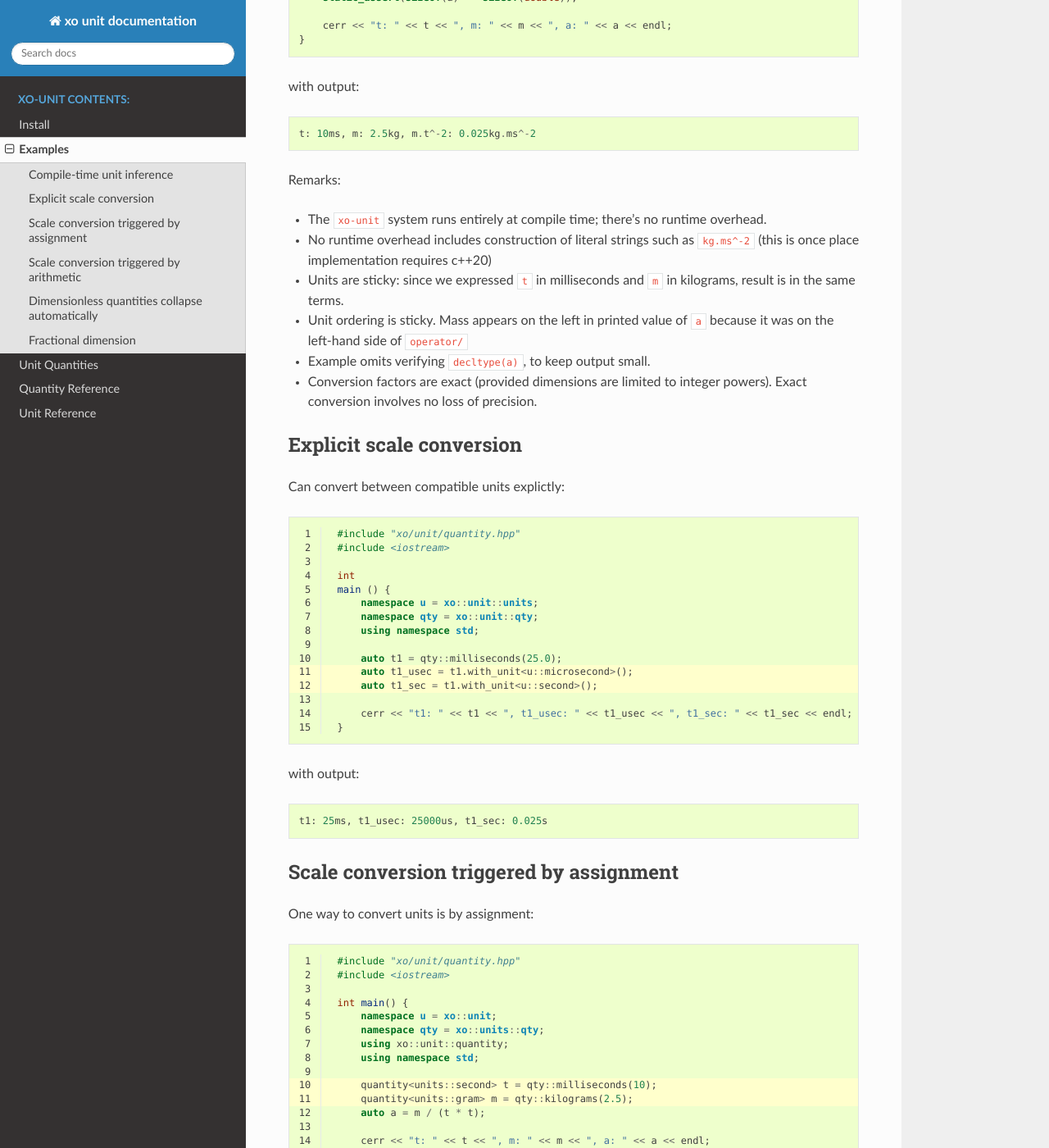
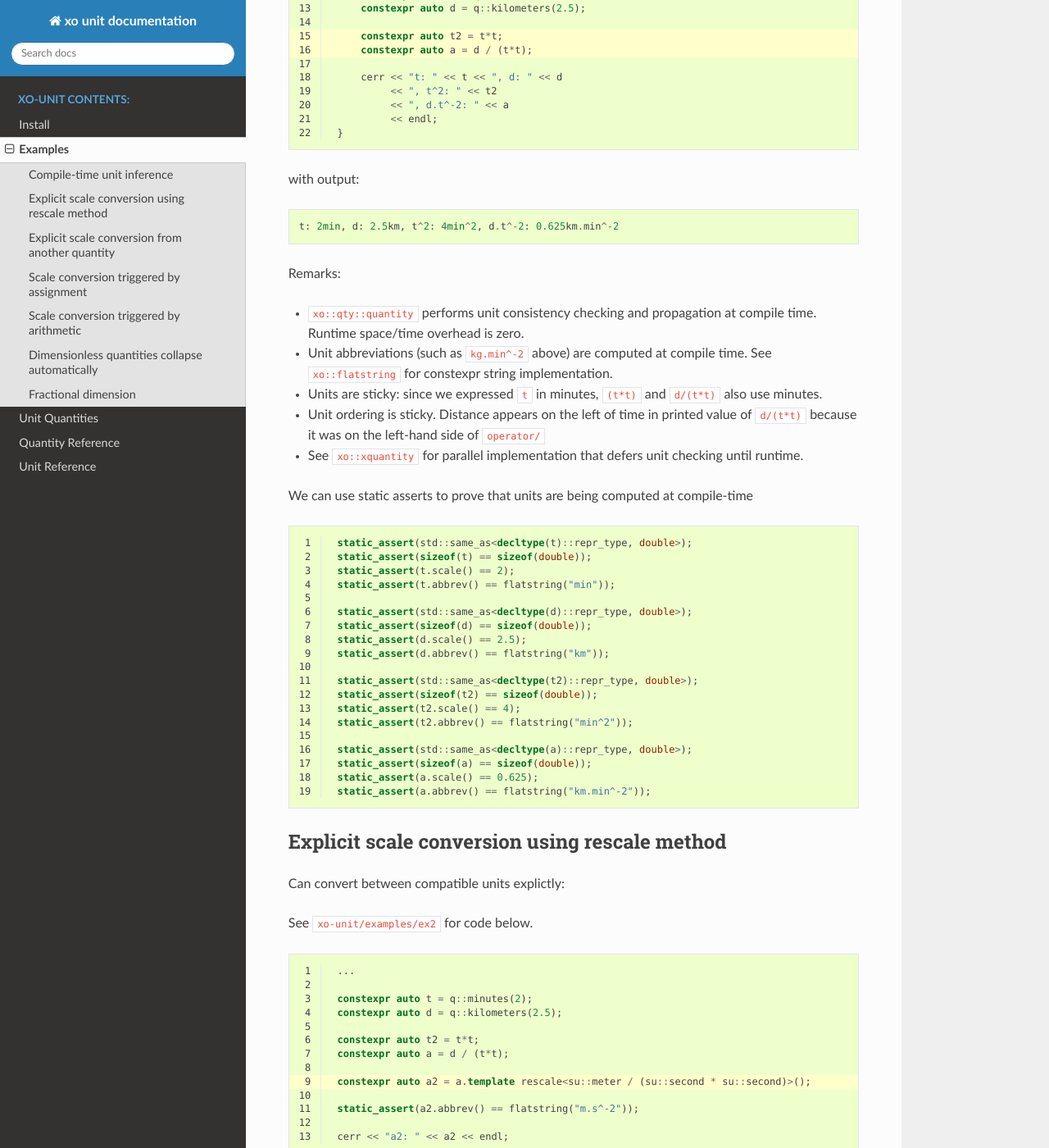
Before and after one commit to Rconybea/xo-umbrella2, a Sphinx documentation site: the page built from docs/examples.rst, in a window 1280 px wide and 1400 px high, scrolled down 525 px. Shown: the whole window at 82% size. Built offline with Sphinx 7.4.7 and the Read the Docs theme 2.0.0, drawn with Linux system fonts in a browser that asks for light colours; some of the changed text lies outside the part shown.

Commit message:
xo-unit: doc improvements to match upgraded ex1, ex2, ex3

```diff
--- a/docs/examples.rst
+++ b/docs/examples.rst
@@ -9,109 +9,172 @@ Examples
 Compile-time unit inference
 ---------------------------
 
+See ``xo-unit/examples/ex1`` for code below.
+
+Units propagate through familiar arithmetic expressions:
+
+.. code-block:: cpp
+   :linenos:
+   :emphasize-lines: 15-16
+
+    #include "xo/unit/quantity.hpp"
+    #include "xo/unit/quantity_iostream.hpp"
+    #include <iostream>
+
+    int
+    main () {
+        namespace q = xo::qty::qty;
+        namespace su = xo::qty::su;
+        using xo::qty::quantity;
+        using namespace std;
+
+        constexpr auto t = q::minutes(2);
+        constexpr auto d = q::kilometers(2.5);
+
+        constexpr auto t2 = t*t;
+        constexpr auto a = d / (t*t);
+
+        cerr << "t: " << t << ", d: " << d
+             << ", t^2: " << t2
+             << ", d.t^-2: " << a
+             << endl;
+    }
+
+
+with output:
+
+.. code-block::
+
+    t: 2min, d: 2.5km, t^2: 4min^2, d.t^-2: 0.625km.min^-2
+
+Remarks:
+
+- ``xo::qty::quantity`` performs unit consistency checking and propagation at compile time.  Runtime space/time overhead is zero.
+- Unit abbreviations (such as ``kg.min^-2`` above) are computed at compile time.  See ``xo::flatstring`` for constexpr string implementation.
+- Units are sticky: since we expressed ``t`` in minutes, ``(t*t)`` and ``d/(t*t)`` also use minutes.
+- Unit ordering is sticky.  Distance appears on the left of time in printed value of ``d/(t*t)``
+  because it was on the left-hand side of ``operator/``
+- See ``xo::xquantity`` for parallel implementation that defers unit checking until runtime.
+
+We can use static asserts to prove that units are being computed at compile-time
+
+.. code-block:: cpp
+   :linenos:
+
+    static_assert(std::same_as<decltype(t)::repr_type, double>);
+    static_assert(sizeof(t) == sizeof(double));
+    static_assert(t.scale() == 2);
+    static_assert(t.abbrev() == flatstring("min"));
+
+    static_assert(std::same_as<decltype(d)::repr_type, double>);
+    static_assert(sizeof(d) == sizeof(double));
+    static_assert(d.scale() == 2.5);
+    static_assert(d.abbrev() == flatstring("km"));
+
+    static_assert(std::same_as<decltype(t2)::repr_type, double>);
+    static_assert(sizeof(t2) == sizeof(double));
+    static_assert(t2.scale() == 4);
+    static_assert(t2.abbrev() == flatstring("min^2"));
+
+    static_assert(std::same_as<decltype(a)::repr_type, double>);
+    static_assert(sizeof(a) == sizeof(double));
+    static_assert(a.scale() == 0.625);
+    static_assert(a.abbrev() == flatstring("km.min^-2"));
+
+
+Explicit scale conversion using rescale method
+----------------------------------------------
+
+Can convert between compatible units explictly:
+
+See ``xo-unit/examples/ex2`` for code below.
+
+.. code-block:: cpp
+   :linenos:
+   :emphasize-lines: 9
+
+    ...
+
+    constexpr auto t = q::minutes(2);
+    constexpr auto d = q::kilometers(2.5);
+
+    constexpr auto t2 = t*t;
+    constexpr auto a = d / (t*t);
+
+    constexpr auto a2 = a.template rescale<su::meter / (su::second * su::second)>();
+
+    static_assert(a2.abbrev() == flatstring("m.s^-2"));
+
+    cerr << "a2: " << a2 << endl;
+
+with output:
+
 .. code-block:: cpp
 
-    #include "xo/unit/quantity.hpp"
-    #include <iostream>
+    a2: 0.173611m.s^-2
 
-    int main() {
-        namespace u = xo::unit::units;
-        namespace qty = xo::unit::qty;
-        using xo::unit::quantity;
+Explicit scale conversion from another quantity
+-----------------------------------------------
+
+Alternatively,  can transfer units from another quantity
+
+See ``xo-unit/example/ex2`` for code below
+
+.. code-block:: cpp
+   :linenos:
+   :emphasize-lines: 1-2
+
+    constexpr auto au = q::meter / (q::second * q::second);  /* just for units */
+    constexpr auto a3 = with_units(a, au);
+
+    static_assert(a3.abbrev() == flatstring("m.s^-2"));
+
+    cerr << "a3: " << a3 << endl;
+
+with output:
+
+.. code-block:: cpp
+
+    a3: 0.173611m.s^-2
+
+
+Scale conversion triggered by assignment
+----------------------------------------
+
+Another way to convert units is by assignment
+
+See ``xo-unit/example/ex3`` for code below
+
+.. code-block:: cpp
+   :linenos:
+   :emphasize-lines: 10-11
+
+    int
+    main () {
+        namespace q = xo::qty::qty;
+        namespace nu = xo::qty::nu;
+        using xo::qty::with_units;
+        using xo::qty::stdquantity;
+        using xo::qty::quantity;
+        using xo::flatstring;
         using namespace std;
 
-        auto t = qty::milliseconds(10);
-        auto m = qty::kilograms(2.5);
-        auto a = m / (t * t);
+        constexpr stdquantity<nu::second> t = q::minutes(2);
+        constexpr stdquantity<nu::meter> d = q::kilometers(2.5);
 
-        static_assert(same_as<decltype(t), quantity<u::millisecond, int>>);
-        static_assert(same_as<decltype(m), quantity<u::kilogram, double>>);
-        static_assert(sizeof(t) == sizeof(int));
-        static_assert(sizeof(m) == sizeof(double));
-        static_assert(sizeof(a) == sizeof(double));
+        constexpr auto t2 = t*t;
+        constexpr auto a = d / (t*t);
 
-        cerr << "t: " << t << ", m: " << m << ", a: " << a << endl;
+        cerr << "t: " << t << ", d: " << d
+             << ", d.t^-2: " << a
+             << endl;
     }
 
 with output:
 
 .. code-block::
 
-    t: 10ms, m: 2.5kg, m.t^-2: 0.025kg.ms^-2
-
-Remarks:
-
-*  The ``xo-unit`` system runs entirely at compile time;  there's no runtime overhead.
-*  No runtime overhead includes construction of literal strings such as ``kg.ms^-2``
-   (this is once place implementation requires c++20)
-*  Units are sticky: since we expressed ``t`` in milliseconds and ``m`` in kilograms, result is in the same terms.
-*  Unit ordering is sticky.  Mass appears on the left in printed value of ``a`` because it was on the left-hand side of ``operator/``
-*  Example omits verifying ``decltype(a)``,  to keep output small.
-*  Conversion factors are exact (provided dimensions are limited to integer powers).
-   Exact conversion involves no loss of precision.
-
-Explicit scale conversion
--------------------------
-
-Can convert between compatible units explictly:
-
-.. code-block:: cpp
-   :linenos:
-   :emphasize-lines: 11-12
-
-    #include "xo/unit/quantity.hpp"
-    #include <iostream>
-
-    int
-    main () {
-        namespace u = xo::unit::units;
-        namespace qty = xo::unit::qty;
-        using namespace std;
-
-        auto t1 = qty::milliseconds(25.0);
-        auto t1_usec = t1.with_unit<u::microsecond>();
-        auto t1_sec = t1.with_unit<u::second>();
-
-        cerr << "t1: " << t1 << ", t1_usec: " << t1_usec << ", t1_sec: " << t1_sec << endl;
-    }
-
-with output:
-
-.. code-block::
-
-    t1: 25ms, t1_usec: 25000us, t1_sec: 0.025s
-
-
-Scale conversion triggered by assignment
-----------------------------------------
-
-One way to convert units is by assignment:
-
-.. code-block:: cpp
-   :linenos:
-   :emphasize-lines: 10-11
-
-    #include "xo/unit/quantity.hpp"
-    #include <iostream>
-
-    int main() {
-        namespace u = xo::unit;
-        namespace qty = xo::units::qty;
-        using xo::unit::quantity;
-        using namespace std;
-
-        quantity<units::second> t = qty::milliseconds(10);
-        quantity<units::gram> m = qty::kilograms(2.5);
-        auto a = m / (t * t);
-
-        cerr << "t: " << t << ", m: " << m << ", a: " << a << endl;
-    }
-
-with output:
-
-.. code-block::
-
-    t: 0.01s, m: 2500g, m.t^-2: 2.5e+07g.s^-2
+    t: 120s, d: 2500m, d.t^-2: 0.17e611m.s^-2
 
 Remarks:
 
--- a/docs/index.rst
+++ b/docs/index.rst
@@ -12,8 +12,10 @@ dimension checking and unit conversion.
 Functionality is similar in spirit to that provided by ``boost::units``;
 however there are some important differences:
 
-First, implementation relies on c++20 features
-like class-instance template parameters to efficiently assemble string constants at compile time.
+* interchangeable compile-time / run-time unit representation.
+* constexpr string representation for things like unit abbreviations.
+* supports fractional dimensions,  for concepts like volatility.
+* integration with python (see sister project xo-pyunit)
 
 Second, ``xo-unit`` supports fractional dimensions.  This allows using it to naturally handle
 concepts like volatility (dimension 1/sqrt(time)), for example.
--- a/docs/install.rst
+++ b/docs/install.rst
@@ -11,7 +11,7 @@ Install
 .. _xo-unit source: https://github.com/rconybea/xo-unit
 
 Implementation relies on some c++20 features (for example class-instances as template arguments).
-Tested with gcc 12.3
+Tested with gcc 12.3, 13.2
 
 Include as submodule
 --------------------
@@ -35,7 +35,7 @@ to c++ source files that rely on xo-unit
 Supported compilers
 -------------------
 
-* developed with gcc 12.3.0;  github CI using gcc 11.4.0 (asof March 2024)
+* developed with gcc 12.3.0 and gcc 13.2.0;  github CI using gcc 11.4.0 (asof March 2024)
 
 Building from source
 --------------------
```
